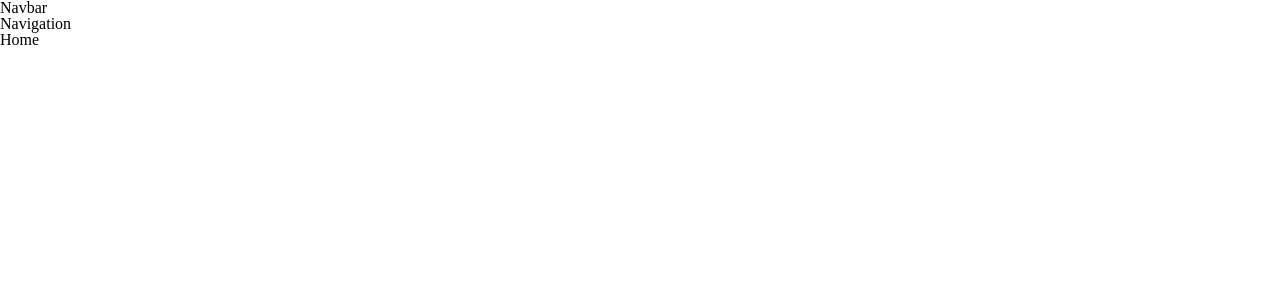
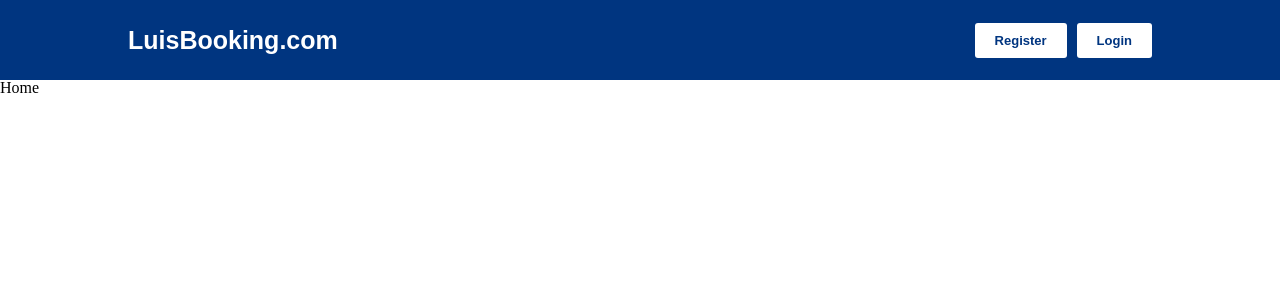
Before and after one commit to aegisnull/booking-app, a Next.js app in the folder frontend/: page / in a window 1280 px wide. Shown: the top 300 px of the page. Built offline with nearby package versions, Linux system fonts and the light colour scheme.

Commit message:
style: add styling to Navbar component

```diff
--- a/frontend/src/components/Navbar/Navbar.jsx
+++ b/frontend/src/components/Navbar/Navbar.jsx
@@ -1,8 +1,17 @@
+import styles from "../../styles/Navbar.module.scss";
+
 function Navbar() {
   return (
     <>
-      <h1>Navbar</h1>
-      <h2>Navigation</h2>
+      <div className={styles.navbar}>
+        <div className={styles.navbar__container}>
+          <div className={styles.navbar__logo}>LuisBooking.com</div>
+          <nav className={styles.navbar__nav}>
+            <button className={styles.navbar__nav_button}>Register</button>
+            <button className={styles.navbar__nav_button}>Login</button>
+          </nav>
+        </div>
+      </div>
     </>
   );
 }
--- /dev/null
+++ b/frontend/src/styles/Navbar.module.scss
@@ -0,0 +1,36 @@
+.navbar {
+  height: 60px;
+  background-color: var(--color-blue);
+  display: flex;
+  justify-content: center;
+  padding: 10px 0;
+
+  &__container {
+    width: 100%;
+    max-width: 1024px;
+    color: white;
+    display: flex;
+    align-items: center;
+    justify-content: space-between;
+  }
+
+  &__logo {
+    font-weight: 700;
+    font-family: sans-serif;
+    font-size: 25px;
+  }
+
+  &__nav {
+    &_button {
+      margin-left: 10px;
+      border: none;
+      background-color: white;
+      padding: 10px 20px;
+      border-radius: 3px;
+      color: var(--color-blue);
+      font-weight: 700;
+      cursor: pointer;
+      font-size: 13px;
+    }
+  }
+}
--- a/frontend/src/styles/globals.css
+++ b/frontend/src/styles/globals.css
@@ -1 +1,5 @@
 @import url("../vendor/reset.css");
+
+:root {
+  --color-blue: #003580;
+}
```
